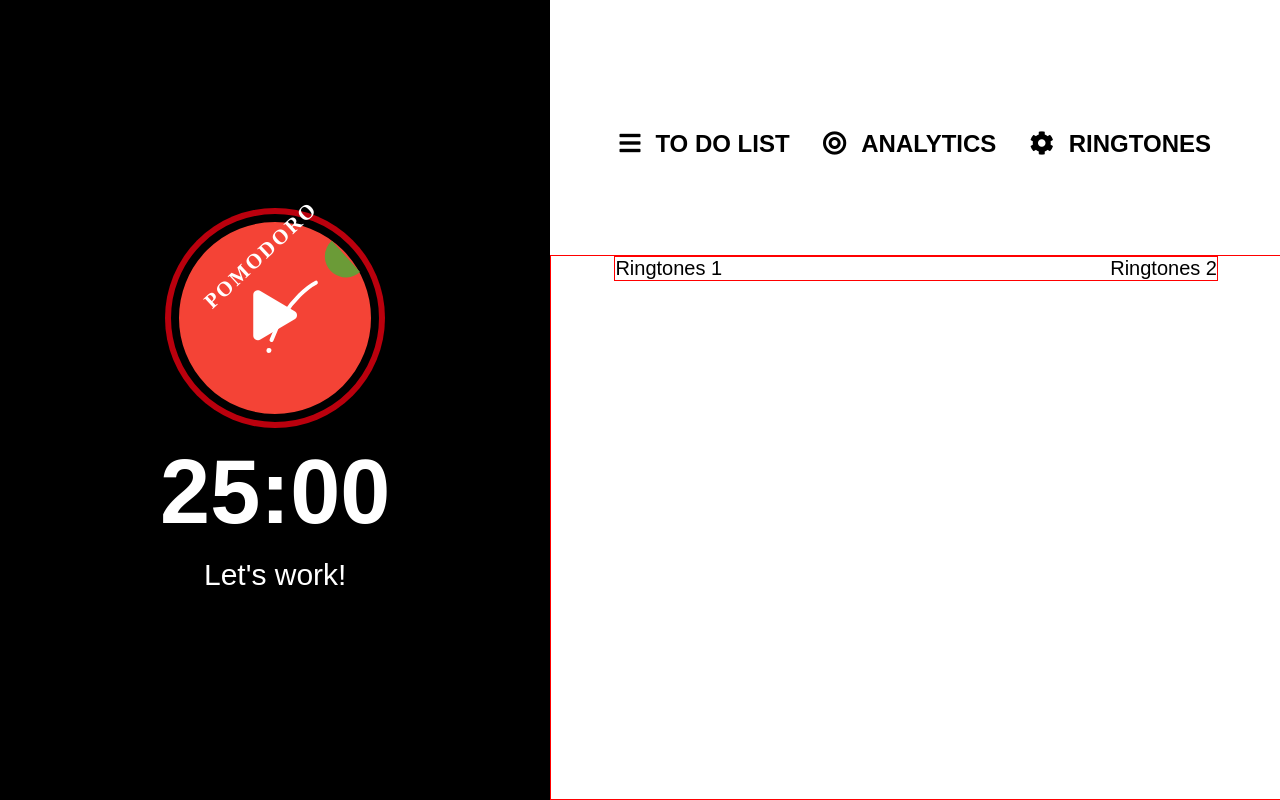
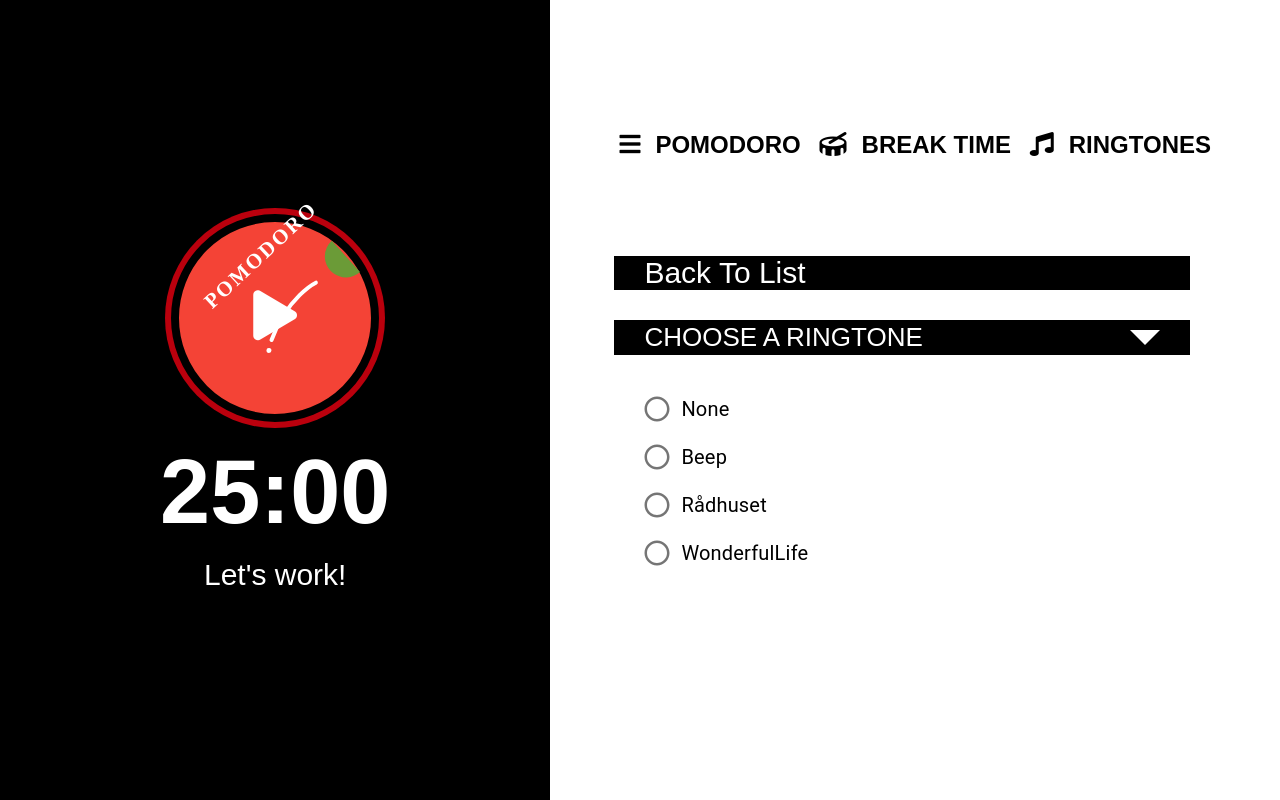
Before and after one commit to wolfzxcv/Pomodoro-Timer, a React (Create React App) app: page /Pomodoro-Timer/ringtones in a window 1280 px wide. Built offline with nearby package versions, Linux system fonts and the light colour scheme.

Commit message:
before writing playing sound

```diff
--- a/src/components/Analytics/Analytics.jsx
+++ /dev/null
@@ -1,27 +0,0 @@
-import React from 'react';
-import Box from '@material-ui/core/Box';
-
-const Analytics = () => {
-  return (
-    <Box
-      width='57vw'
-      height='70vh'
-      display='flex'
-      justifyContent='space-around'
-      alignItems='flex-start'
-      border='1px solid red'
-    >
-      <Box
-        width='47vw'
-        display='flex'
-        justifyContent='space-between'
-        border='1px solid red'
-      >
-        <div>Analytics 1</div>
-        <div>Analytics 2</div>
-      </Box>
-    </Box>
-  );
-};
-
-export default Analytics;
--- a/src/components/AppBar/AppBar.jsx
+++ b/src/components/AppBar/AppBar.jsx
@@ -1,9 +1,11 @@
-import React from 'react';
+import React, { useContext } from 'react';
 import { Link } from 'react-router-dom';
 import styled from 'styled-components';
 import Box from '@material-ui/core/Box';
+import { ContextProvider } from '../../context/ContextProvider';
 
 const AppBar = () => {
+  const { setTime } = useContext(ContextProvider);
   return (
     <Box
       paddingBottom='100px'
@@ -25,26 +27,28 @@ const AppBar = () => {
             fontWeight='bold'
             display='flex'
             padding='5px'
+            onClick={() => setTime(1500)}
           >
             <Box marginRight='15px'>
               <i className='fas fa-bars' />
             </Box>
-            <Box>TO DO LIST</Box>
+            <Box>POMODORO</Box>
           </StyledBox>
         </Link>
-        <Link to='/Pomodoro-Timer/analytics'>
+
         <StyledBox
           fontSize='24px'
           fontWeight='bold'
           display='flex'
           padding='5px'
+          onClick={() => setTime(300)}
         >
           <Box marginRight='15px'>
-              <i className='fas fa-bullseye' />
+            <i className='fas fa-drum' />
           </Box>
-            <Box>ANALYTICS</Box>
+          <Box>BREAK TIME</Box>
         </StyledBox>
-        </Link>
+
         <Link to='/Pomodoro-Timer/ringtones'>
           <StyledBox
             fontSize='24px'
@@ -53,7 +57,7 @@ const AppBar = () => {
             padding='5px'
           >
             <Box marginRight='15px'>
-              <i className='fas fa-cog' />
+              <i className='fas fa-music' />
             </Box>
             <Box>RINGTONES</Box>
           </StyledBox>
--- a/src/components/Ringtones/Ringtones.jsx
+++ b/src/components/Ringtones/Ringtones.jsx
@@ -1,7 +1,14 @@
 import React from 'react';
+import styled from 'styled-components';
 import Box from '@material-ui/core/Box';
+import Radio from '@material-ui/core/Radio';
+import RadioGroup from '@material-ui/core/RadioGroup';
+import FormControlLabel from '@material-ui/core/FormControlLabel';
+import FormControl from '@material-ui/core/FormControl';
 
 const Ringtones = () => {
+  const [ringtone, setRingtone] = React.useState('');
+  console.log(ringtone);
   return (
     <Box
       width='57vw'
@@ -9,19 +16,92 @@ const Ringtones = () => {
       display='flex'
       justifyContent='space-around'
       alignItems='flex-start'
-      border='1px solid red'
     >
       <Box
         width='47vw'
         display='flex'
+        flexDirection='column'
         justifyContent='space-between'
-        border='1px solid red'
       >
-        <div>Ringtones 1</div>
-        <div>Ringtones 2</div>
+        <Hover
+          width='45vw'
+          bgcolor='black'
+          color='white'
+          display='flex'
+          justifyContent='space-between'
+          alignItems='center'
+          onClick={() => window.history.back()}
+        >
+          <Box marginLeft='30px' fontSize='30px'>
+            Back To List
+          </Box>
+        </Hover>
+
+        <Box
+          marginY='30px'
+          width='45vw'
+          height='35px'
+          bgcolor='black'
+          color='white'
+          display='flex'
+          justifyContent='space-between'
+          alignItems='center'
+        >
+          <Box marginLeft='30px' fontSize='26px'>
+            CHOOSE A RINGTONE
+          </Box>
+          <Box marginRight='30px'>
+            <ArrowDown />
+          </Box>
+        </Box>
+        <Box marginLeft='30px'>
+          <FormControl component='fieldset'>
+            <RadioGroup
+              aria-label='Ringtone'
+              value={ringtone}
+              onChange={e => setRingtone(e.target.value)}
+            >
+              <FormControlLabel
+                value='None'
+                control={<Radio color='default' />}
+                label='None'
+              />
+              <FormControlLabel
+                value='Beep'
+                control={<Radio color='default' />}
+                label='Beep'
+              />
+              <FormControlLabel
+                value='Rådhuset'
+                control={<Radio color='default' />}
+                label='Rådhuset'
+              />
+              <FormControlLabel
+                value='WonderfulLife'
+                control={<Radio color='default' />}
+                label='WonderfulLife'
+              />
+            </RadioGroup>
+          </FormControl>
+        </Box>
       </Box>
     </Box>
   );
 };
 
+const Hover = styled(Box)`
+  &:hover {
+    cursor: pointer;
+    background-color: ${props => props.theme.colors.gray};
+  }
+`;
+
+const ArrowDown = styled(Box)`
+  width: 0;
+  height: 0;
+  border-left: 15px solid transparent;
+  border-right: 15px solid transparent;
+  border-top: 15px solid ${props => props.theme.colors.white};
+`;
+
 export default Ringtones;
--- a/src/components/Timer/Timer.jsx
+++ b/src/components/Timer/Timer.jsx
@@ -5,21 +5,9 @@ import icon from '../../asset/pomodoro.svg';
 import { ContextProvider } from '../../context/ContextProvider';
 
 const Timer = () => {
-  const { time, setTime, isPlay, playTodo, playStopButton, todos } = useContext(
+  const { time, setTime, isPlay, playTodo, setIsPlay } = useContext(
     ContextProvider
   );
-
-  useEffect(() => {
-    let id;
-    if (isPlay) {
-      id = setInterval(() => {
-        setTime(prevTime => prevTime - 1);
-      }, 1000);
-    }
-    return () => {
-      if (id) clearInterval(id);
-    };
-  }, [isPlay]);
 
   const format = time => {
     if (time > 0) {
@@ -32,6 +20,19 @@ const Timer = () => {
       return '00:00';
     }
   };
+
+  useEffect(() => {
+    let id;
+    if (isPlay) {
+      id = setInterval(() => {
+        setTime(prevTime => prevTime - 1);
+        document.title = `(${format(time - 1)}) Pomodoro Timer`;
+      }, 1000);
+    }
+    return () => {
+      if (id) clearInterval(id);
+    };
+  }, [isPlay, format(time - 1)]);
 
   return (
     <Box
@@ -81,7 +82,7 @@ const Timer = () => {
                   if (playTodo.title === `Let's work!`) {
                     return false;
                   } else {
-                    playStopButton(playTodo.id);
+                    setIsPlay(!isPlay);
                   }
                 }}
               >
@@ -97,7 +98,7 @@ const Timer = () => {
                 if (playTodo.title === `Let's work!`) {
                   return false;
                 } else {
-                  playStopButton(playTodo.id);
+                  setIsPlay(!isPlay);
                 }
               }}
             >
--- a/src/context/ContextProvider.jsx
+++ b/src/context/ContextProvider.jsx
@@ -43,19 +43,7 @@ export default props => {
 
   const showToDoTitle = id => {
     if (!todos.find(todo => todo.id === id).completed) {
-      setTime(1500);
       setPlayTodo(todos.find(todo => todo.id === id));
-      setIsPlay(true);
-    } else {
-      return false;
-    }
-  };
-
-  const playStopButton = id => {
-    if (
-      todos.filter(todo => todo.id.includes(playTodo.id))[0].id === id &&
-      todos.filter(todo => todo.id.includes(playTodo.id))[0].completed === false
-    ) {
       setIsPlay(!isPlay);
     } else {
       return false;
@@ -85,7 +73,6 @@ export default props => {
     addTodo,
     toggleCompleted,
     showToDoTitle,
-    playStopButton,
   };
 
   return <ContextProvider.Provider value={value} {...props} />;
--- a/src/layout/Routes.jsx
+++ b/src/layout/Routes.jsx
@@ -3,7 +3,6 @@ import { BrowserRouter as Router, Switch, Route } from 'react-router-dom';
 import Box from '@material-ui/core/Box';
 import Loading from './Loading';
 
-const Analytics = lazy(() => import('../components/Analytics/Analytics'));
 const AppBar = lazy(() => import('../components/AppBar/AppBar'));
 const Ringtones = lazy(() => import('../components/Ringtones/Ringtones'));
 const ToDoList = lazy(() => import('../components/ToDoList/ToDoList'));
@@ -15,7 +14,6 @@ const Routes = () => (
         <AppBar />
         <Switch>
           <Route exact path='/Pomodoro-Timer/' component={ToDoList} />
-          <Route path='/Pomodoro-Timer/analytics' component={Analytics} />
           <Route path='/Pomodoro-Timer/ringtones' component={Ringtones} />
         </Switch>
       </Box>
```
Also changed, not shown: src/StyledComponentsButton.js (deleted, +0 -24 lines), 1 other file (tests, documents, lock files or other folders). Lines whose indentation alone changed are shown as unchanged.
